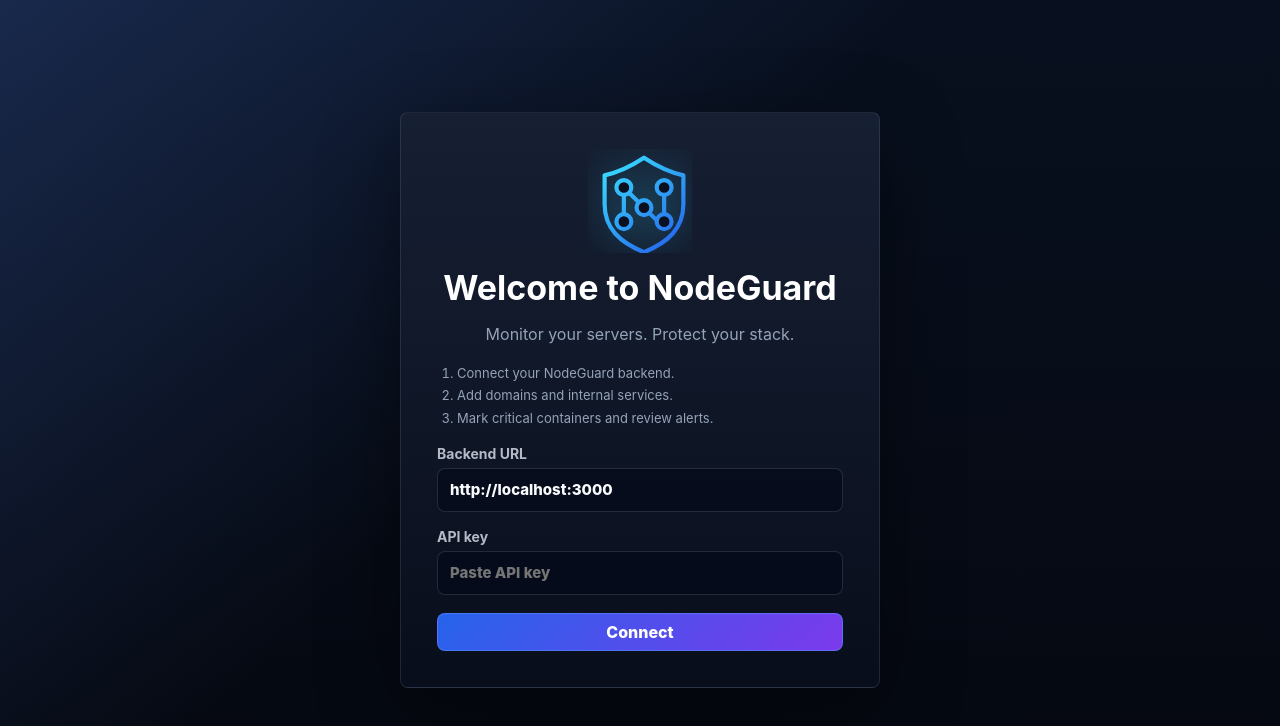
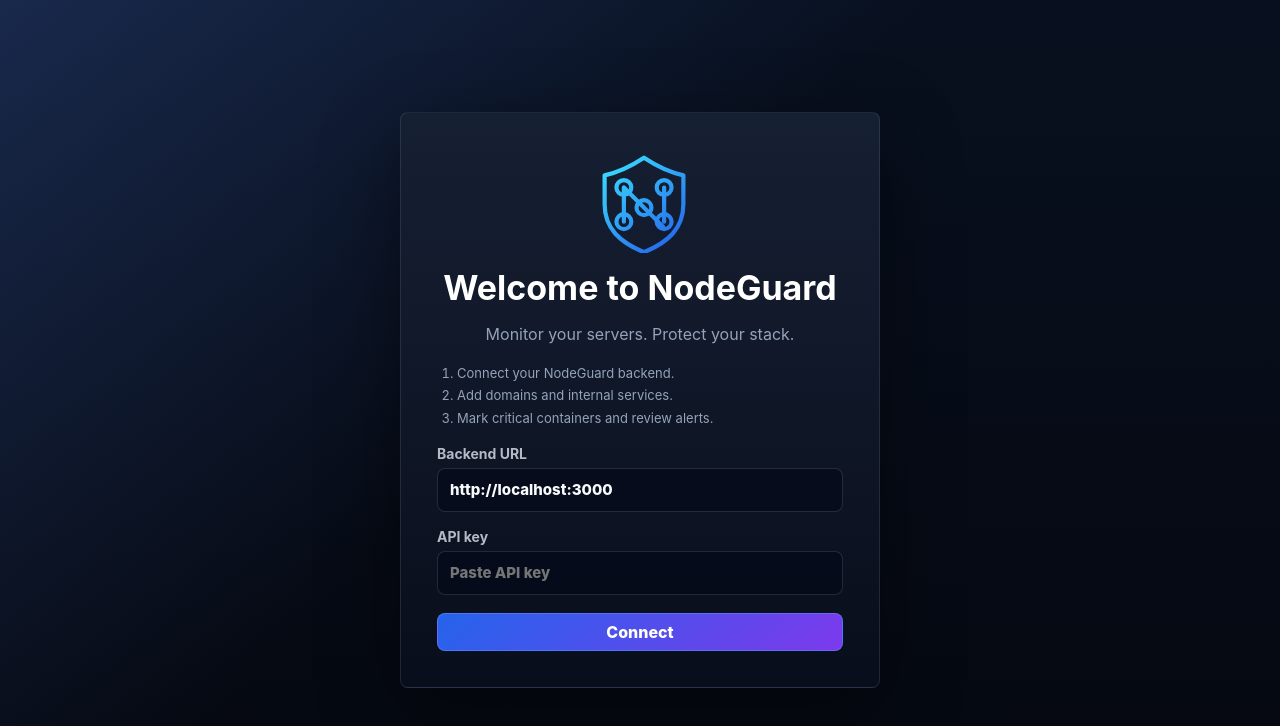
Before and after one commit to HackintoshMatrix7132/NodeGuard, a React (Vite) app in the folder apps/web/: page / in a window 1280 px wide. Shown: the top 726 px of the page. Built offline with nearby package versions, Linux system fonts and the light colour scheme.

Commit message:
style: remove logo backdrop artifacts

```diff
--- a/apps/web/src/App.tsx
+++ b/apps/web/src/App.tsx
@@ -64,11 +64,11 @@ function LogoMark({ className, label }: { className: string; label?: string }) {
         strokeLinecap="round"
         strokeLinejoin="round"
       />
-      <circle cx="41" cy="44" r="8.5" fill="#0b1020" stroke="url(#nodeguardMarkGradient)" strokeWidth="4.8" />
-      <circle cx="41" cy="83" r="8.5" fill="#0b1020" stroke="url(#nodeguardMarkGradient)" strokeWidth="4.8" />
-      <circle cx="64" cy="67" r="8.5" fill="#0b1020" stroke="url(#nodeguardMarkGradient)" strokeWidth="4.8" />
-      <circle cx="87" cy="44" r="8.5" fill="#0b1020" stroke="url(#nodeguardMarkGradient)" strokeWidth="4.8" />
-      <circle cx="87" cy="83" r="8.5" fill="#0b1020" stroke="url(#nodeguardMarkGradient)" strokeWidth="4.8" />
+      <circle cx="41" cy="44" r="8.5" fill="transparent" stroke="url(#nodeguardMarkGradient)" strokeWidth="4.8" />
+      <circle cx="41" cy="83" r="8.5" fill="transparent" stroke="url(#nodeguardMarkGradient)" strokeWidth="4.8" />
+      <circle cx="64" cy="67" r="8.5" fill="transparent" stroke="url(#nodeguardMarkGradient)" strokeWidth="4.8" />
+      <circle cx="87" cy="44" r="8.5" fill="transparent" stroke="url(#nodeguardMarkGradient)" strokeWidth="4.8" />
+      <circle cx="87" cy="83" r="8.5" fill="transparent" stroke="url(#nodeguardMarkGradient)" strokeWidth="4.8" />
     </svg>
   );
 }
--- a/apps/web/src/styles.css
+++ b/apps/web/src/styles.css
@@ -91,9 +91,10 @@ button {
   margin: 0 auto;
   display: grid;
   place-items: center;
-  border-radius: 999px;
-  color: #0b0d12;
-  background: linear-gradient(135deg, #ff8f32, #f6c64f);
+  border-radius: 0;
+  color: inherit;
+  background: transparent;
+  box-shadow: none;
 }
 
 .login-card label {
@@ -1169,11 +1170,6 @@ button:hover {
   font-size: 18px;
 }
 
-.brand svg {
-  color: var(--ng-cyan);
-  filter: drop-shadow(0 0 12px rgba(56, 217, 255, 0.45));
-}
-
 .sidebar nav {
   gap: 8px;
 }
@@ -1717,8 +1713,8 @@ button:hover {
 
 .logo-mark {
   color: #ffffff;
-  background: linear-gradient(135deg, var(--ng-blue), var(--ng-purple));
-  box-shadow: 0 18px 45px rgba(91, 140, 255, 0.28);
+  background: transparent;
+  box-shadow: none;
 }
 
 .login-card .secondary-login {
@@ -2039,7 +2035,7 @@ button:hover {
 
 .login-card:hover .logo-mark {
   transform: none;
-  box-shadow: 0 22px 54px rgba(91, 140, 255, 0.36);
+  box-shadow: none;
 }
 
 .search input,
@@ -2102,14 +2098,18 @@ button:hover {
   display: block;
   width: 112px;
   height: 112px;
-  filter: drop-shadow(0 0 18px rgba(56, 217, 255, 0.34));
+  background: transparent;
+  box-shadow: none;
+  filter: none;
 }
 
 .brand-logo {
   width: 36px;
   height: 36px;
   flex: 0 0 auto;
-  filter: drop-shadow(0 0 10px rgba(56, 217, 255, 0.42));
+  background: transparent;
+  box-shadow: none;
+  filter: none;
 }
 
 .login-card:hover .logo-mark {
```
Also changed, not shown: apps/web/src/assets/nodeguard-logo.png (deleted).
